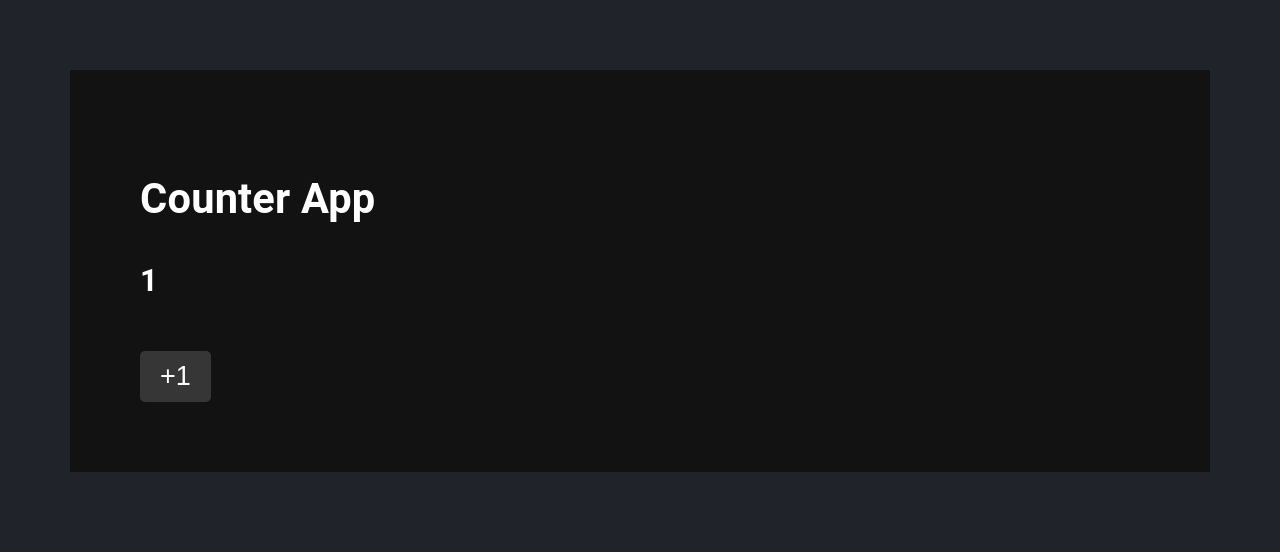
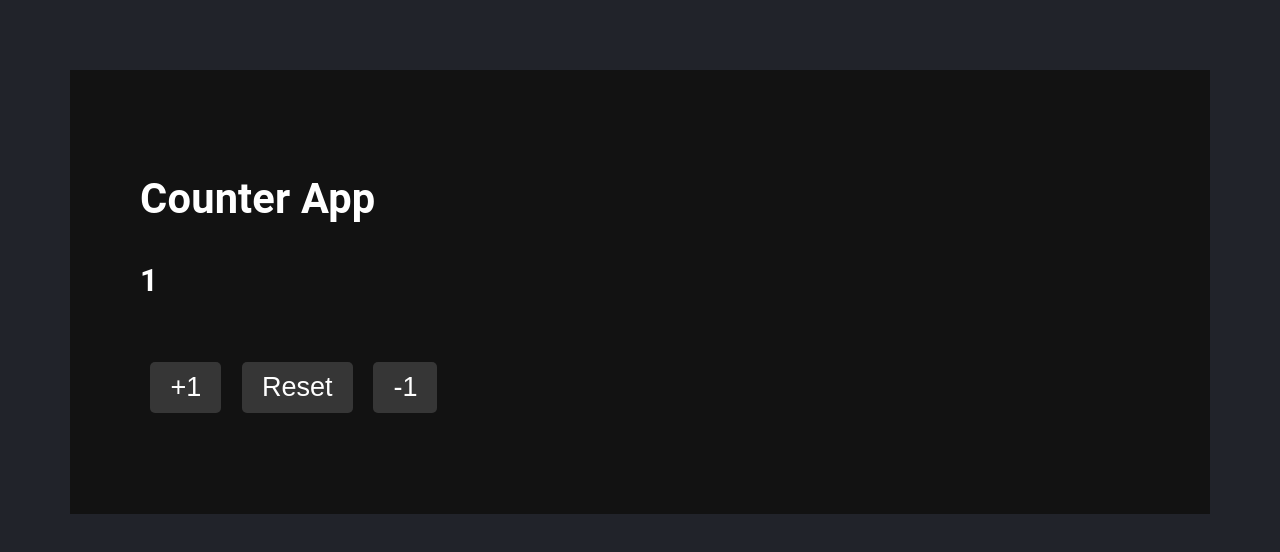
Before and after one commit to htmtmx/fh-course-counter-app-vite, a React (Vite) app: page / in a window 1280 px wide. Shown: the top 552 px of the page. Built offline with nearby package versions, Linux system fonts and the light colour scheme.

Commit message:
♻️ Refactor CounterApp component to handle different actions

```diff
--- a/src/CounterApp.jsx
+++ b/src/CounterApp.jsx
@@ -5,10 +5,20 @@ export const CounterApp = ({ title = 'No se ha proporcionado un título', value
 
   const [counter, setCounter] = useState(value);
 
-  const handleClick = () => {
-    //! dos opciones para cambiar el valor de
-    // setValueCount(valueCount + 1)
-    setCounter((c) => c + 1);
+  const handleClick = (accionType) => {
+    switch (accionType) {
+      case 1:
+        setCounter((c) => c + 1);
+      break;
+      case 2:
+        setCounter(value);
+      break;
+      case 3:
+        setCounter((c) => c - 1);
+      break;
+      default:
+        break;
+    }
   }
 
   return (
@@ -16,9 +26,19 @@ export const CounterApp = ({ title = 'No se ha proporcionado un título', value
       <h1>{ title }</h1>
       <h2>{ counter }</h2>
       <button
-        onClick={ handleClick}
+        onClick={()=>handleClick(1)}
       >
         +1
+      </button>
+      <button
+        onClick={()=>handleClick(2)}
+      >
+        Reset
+      </button>
+      <button
+        onClick={()=>handleClick(3)}
+      >
+        -1
       </button>
     </>
   )
--- a/src/styles.css
+++ b/src/styles.css
@@ -13,6 +13,6 @@ button{
   color: white;
   cursor: pointer;
   font-size: 1.3rem;
-  margin-top: 20px;
+  margin: 1.5rem 0.5rem;
   padding: 10px 20px;
 }
```
